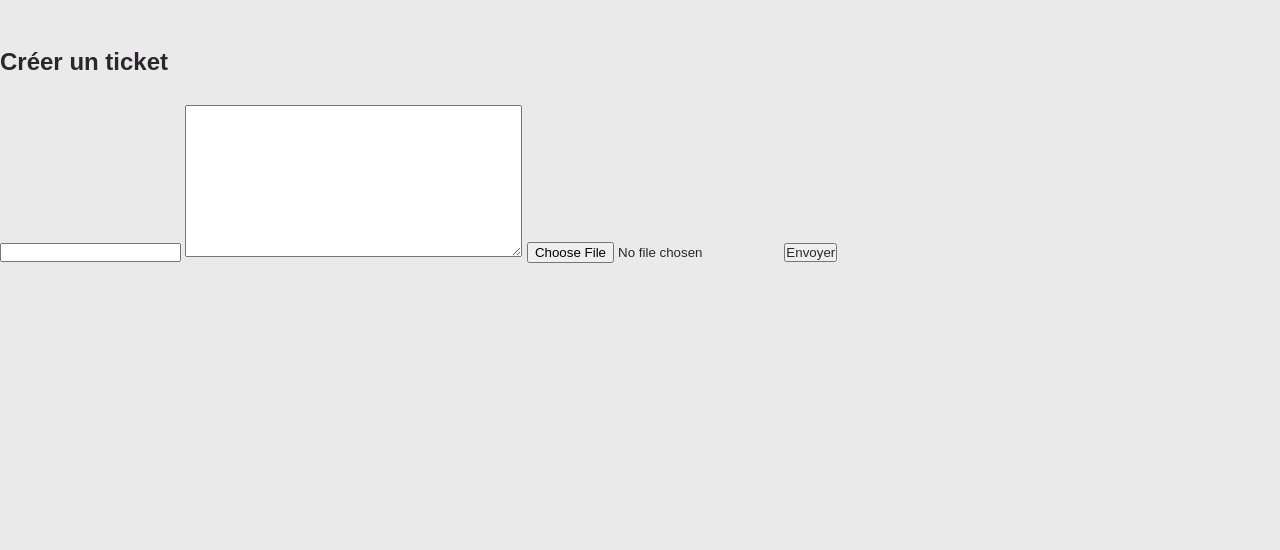
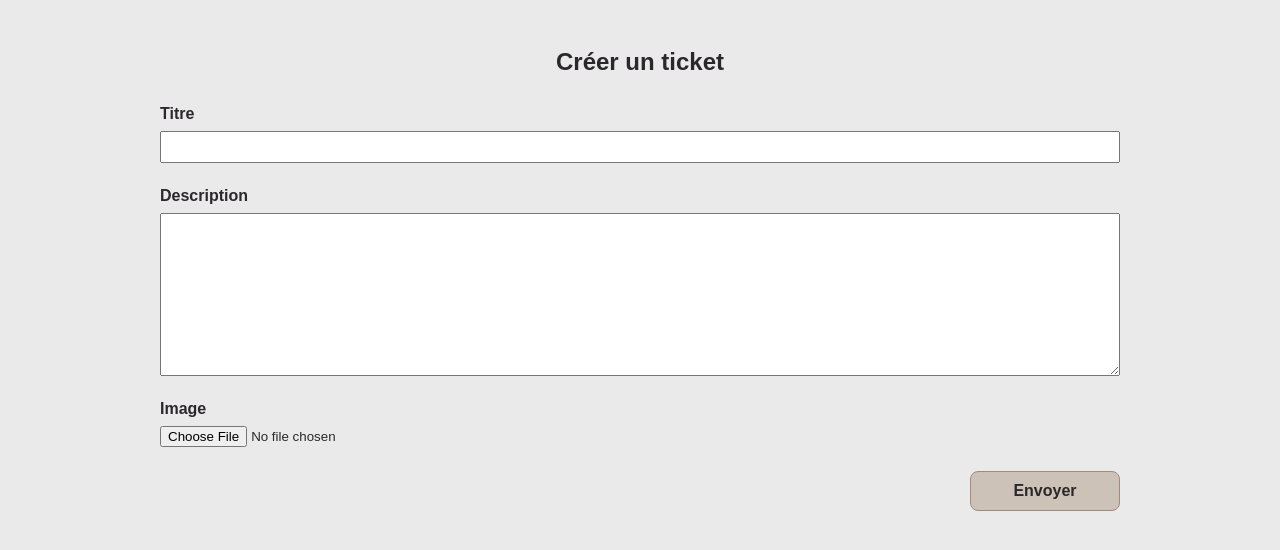
Before and after one commit to anselmlys/OC_P9_LITReview, a Django app: page /ticket/create/ in a window 1280 px wide. Shown: the part 61-611 px from the top of the page. Run offline with Django 5.2, Linux system fonts and the light colour scheme; the visitor is signed in with stand-in values (Sample User, id 1).

Commit message:
feat: create CSS for ticket creation page

```diff
--- a/litreview/flux/forms.py
+++ b/litreview/flux/forms.py
@@ -4,6 +4,12 @@ from . import models
 
 
 class TicketForm(forms.ModelForm):
+    title = forms.CharField(label='Titre')
+
     class Meta:
         model = models.Ticket
         fields = ['title', 'description', 'image']
+
+    def __init__(self, *args, **kwargs):
+        super().__init__(*args, **kwargs)
+        self.label_suffix = ""
--- /dev/null
+++ b/litreview/flux/static/flux/create_ticket.css
@@ -0,0 +1,35 @@
+.create-ticket {
+    display: flex;
+    flex-direction: column;
+    align-items: center;
+}
+
+.create-ticket form {
+    display: flex;
+    flex-direction: column;
+    width: 75%;
+    gap: 1.5em;
+}
+
+.create-ticket .form-input {
+    display: flex;
+    flex-direction: column;
+    gap: 0.5em
+}
+
+.create-ticket label {
+    font-weight: 600;
+    text-decoration: none;
+}
+
+#id_title {
+    padding: 0.5em 0.4em;
+}
+
+#id_description {
+    padding: 0.4em;
+}
+
+.create-ticket button {
+    align-self: flex-end;
+}
--- a/litreview/flux/templates/flux/create_ticket.html
+++ b/litreview/flux/templates/flux/create_ticket.html
@@ -1,13 +1,28 @@
 {% extends 'base.html' %}
 {% load static %}
 
+{% block css %}
+    <link rel="stylesheet" href="{% static 'flux/create_ticket.css' %}">
+{% endblock css %}
+
 {% block content %}
+    <div class="create-ticket">
         <h2>Créer un ticket</h2>
         <form method="post" enctype="multipart/form-data">
             {% csrf_token %}
+            <div class="form-input">
+                {{ form.title.label_tag }}
                 {{ form.title }}
+            </div>
+            <div class="form-input">
+                {{ form.description.label_tag }}
                 {{ form.description }}
+            </div>
+            <div class="form-input">
+                {{ form.image.label_tag }}
                 {{ form.image }}
-        <button type="submit">Envoyer</button>
+            </div>
+            <button class="default-button" type="submit">Envoyer</button>
         </form>
+    </div>
 {% endblock content %}
```
Lines whose indentation alone changed are shown as unchanged.
